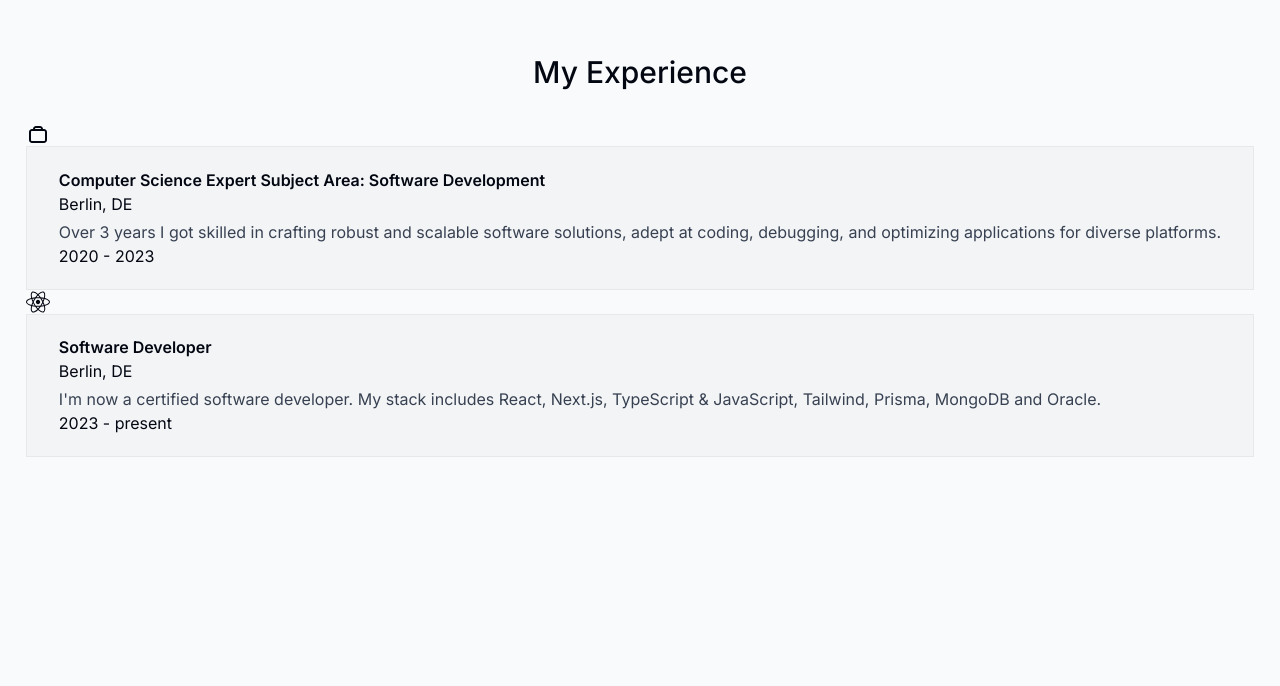
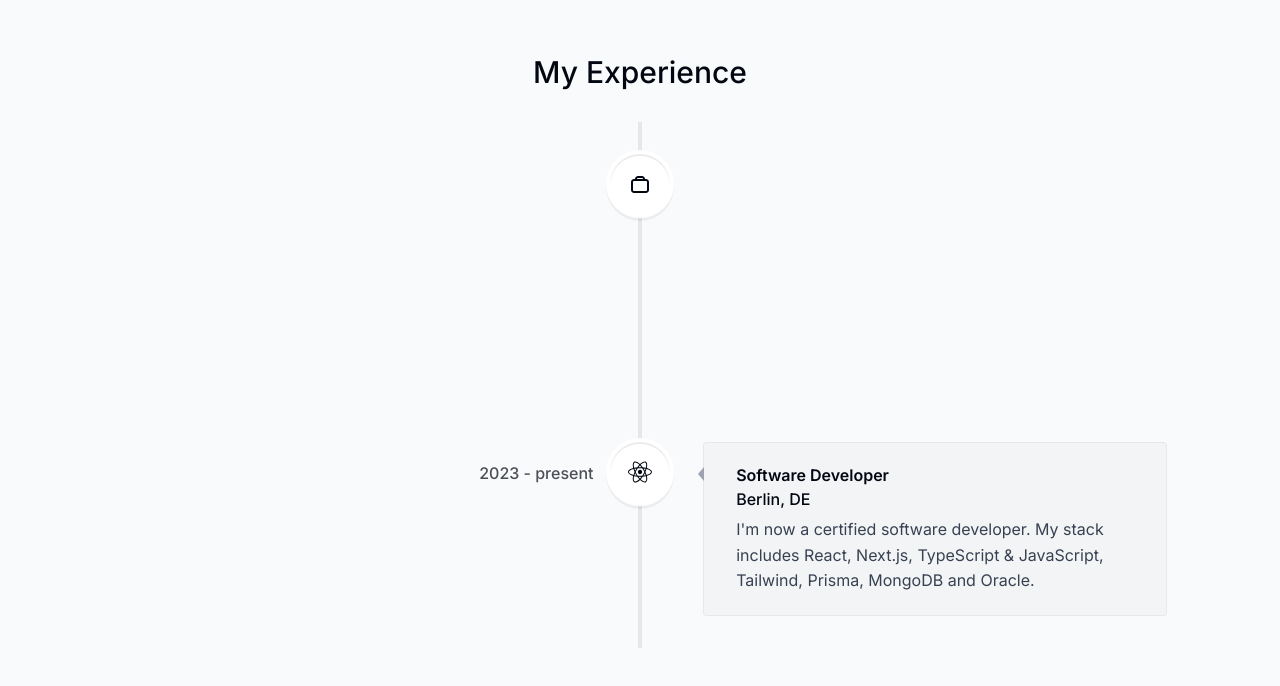
Before and after one commit to DrawingNea/portfolio, a Next.js app: page / in a window 1280 px wide. Shown: the part 2476-3162 px from the top of the page. Built offline with nearby package versions, Linux system fonts and the light colour scheme.

Commit message:
Fix experience component

```diff
--- a/components/Experience.tsx
+++ b/components/Experience.tsx
@@ -1,9 +1,12 @@
+"use client";
+
 import React from "react";
 import SectionHeading from "./Section-Heading";
 import {
   VerticalTimeline,
   VerticalTimelineElement,
 } from "react-vertical-timeline-component";
+import "react-vertical-timeline-component/style.min.css";
 import { experiencesData } from "@/lib/data";
 
 const Experience = () => {
@@ -14,6 +17,7 @@ const Experience = () => {
         {experiencesData.map((experience, index) => (
           <React.Fragment key={index}>
             <VerticalTimelineElement
+              visible={true}
               contentStyle={{
                 background: "#f3f4f6",
                 boxShadow: "none",
```
